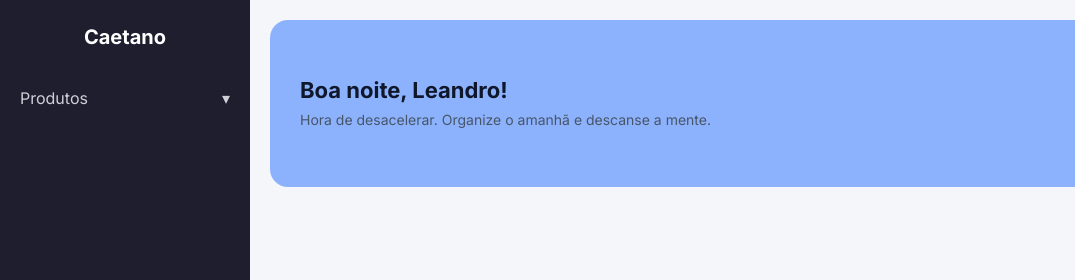
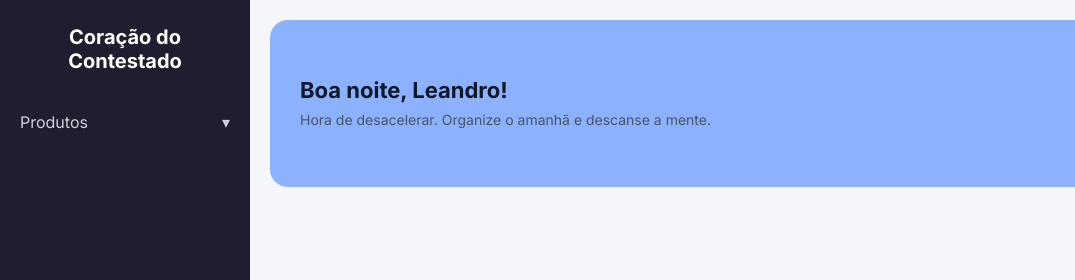
Before and after one commit to xmtt1337/joaquimcaetano, a plain HTML site: page index.html in a window 1280 px wide. Shown: the top 280 px of the page, 0-1075 px from the left. Drawn offline with Linux system fonts and the light colour scheme.

Commit message:
Update index.html

```diff
--- a/index.html
+++ b/index.html
@@ -74,7 +74,7 @@ button:hover { opacity:0.9; transform:scale(1.02); }
 
 <body>
 <div class="sidebar">
-    <div class="logo">Caetano</div>
+    <div class="logo">Coração do Contestado</div>
 
     <div class="menu-item" onclick="toggleMenu()">
         Produtos <span id="seta-menu" class="seta">▾</span>
```
